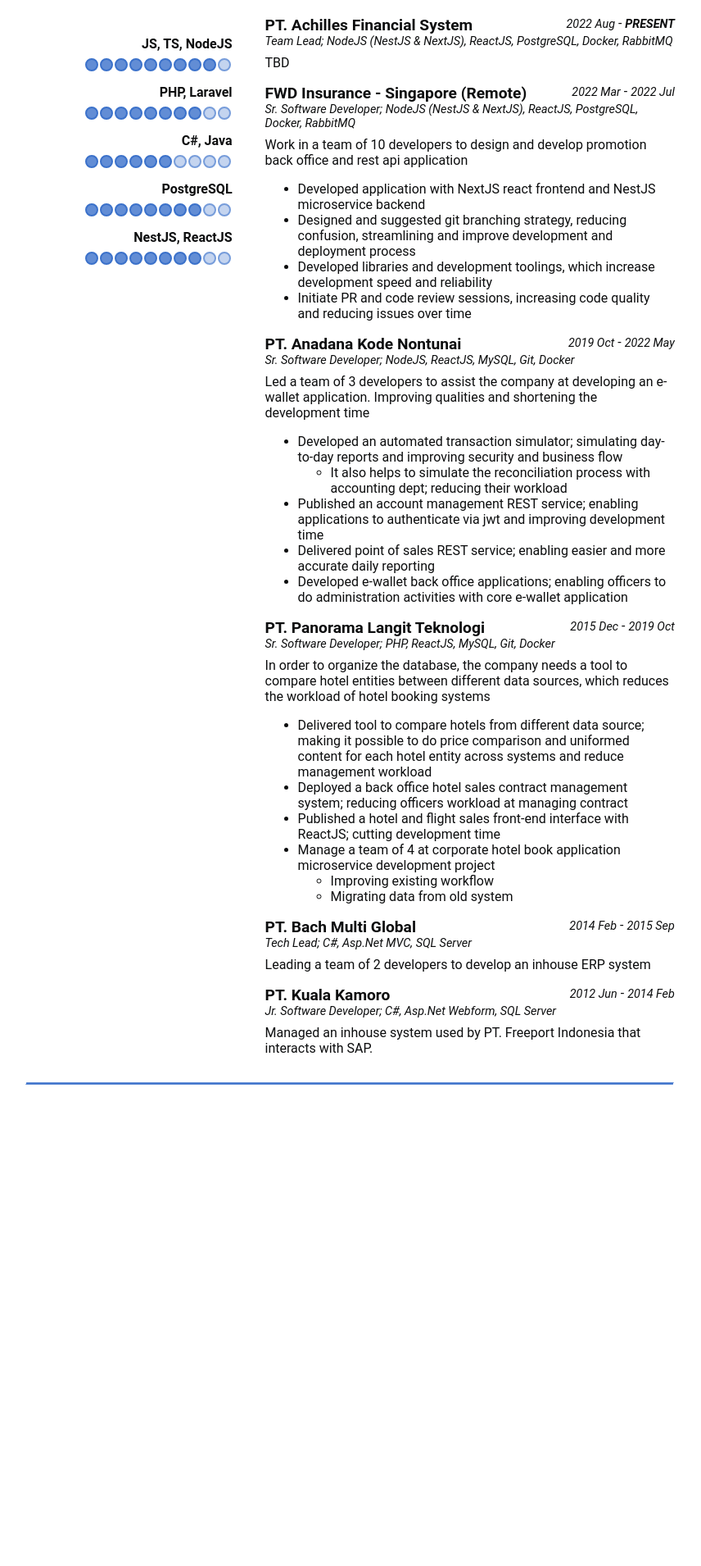
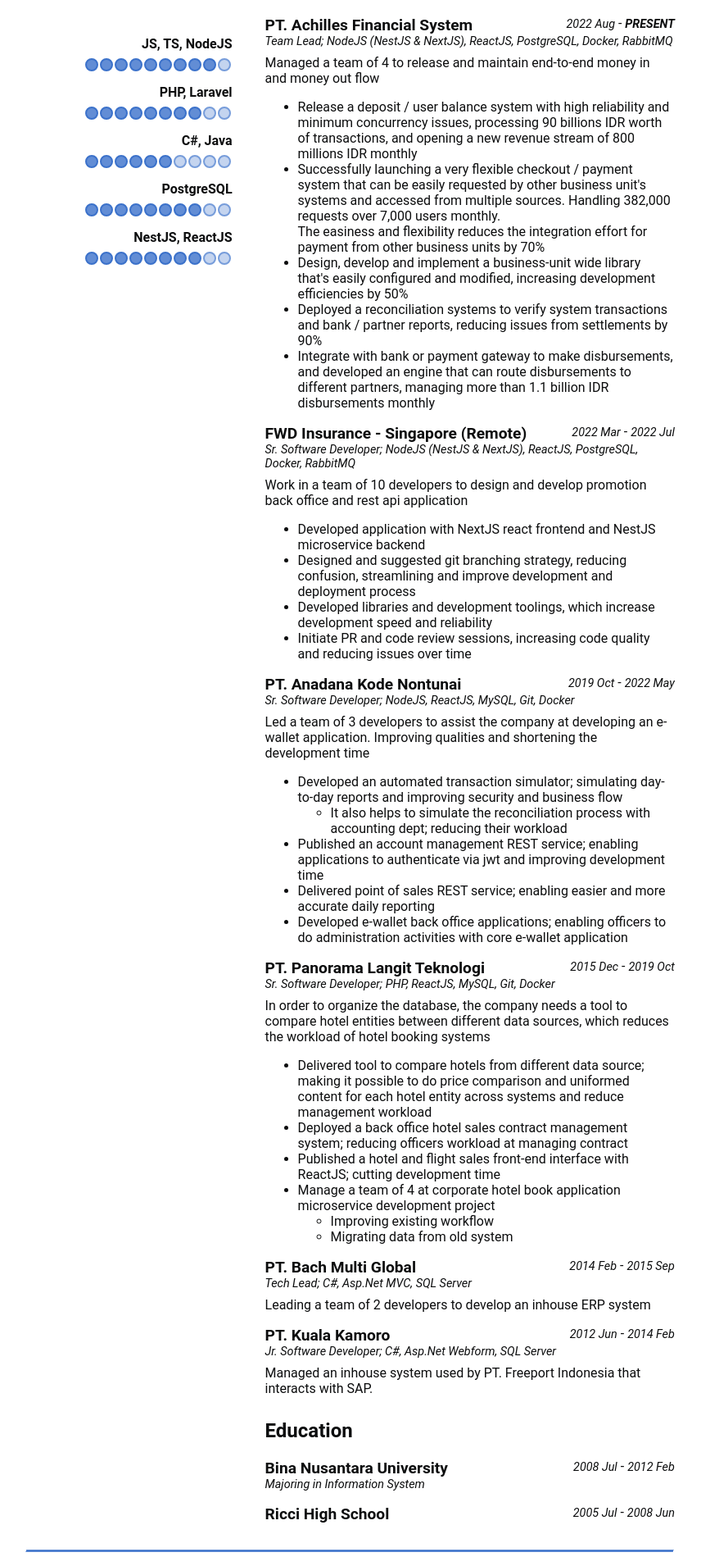
Before and after one commit to fendy3002/interview-tests, a React (Create React App) app in the folder homepage2/: page / in a window 1280 px wide. Shown: the part 381-2291 px from the top of the page at 82% size, without its empty margins (213-1069 px from the left). Before the commit the page ends 1721 px from the top, so only its background shows below. Built offline with nearby package versions, Linux system fonts and the light colour scheme.

Commit message:
Add education section

```diff
--- a/homepage2/src/App.tsx
+++ b/homepage2/src/App.tsx
@@ -5,6 +5,7 @@
 import { PersonalSkills } from "./components/PersonalSkills";
 import { PersonalAbilities } from "./components/PersonalAbilities";
 import { WorkExperience } from "./components/WorkExperience";
+import { Education } from "./components/Education";
 
 function App() {
   return (
@@ -34,6 +35,11 @@
               <WorkExperience />
             </div>
           </div>
+          <div className="row">
+            <div className="column">
+              <Education />
+            </div>
+          </div>
         </div>
       </div>
       <div style={{ width: "200px", marginLeft: "32px" }}></div>
--- /dev/null
+++ b/homepage2/src/components/Education.tsx
@@ -0,0 +1,74 @@
+import moment from "dayjs";
+
+export const EducationDate = (props: { date: Date }) => {
+  return (
+    <span style={{ fontStyle: "italic", fontSize: "0.9em" }}>
+      {moment(props.date).format("YYYY MMM")}
+    </span>
+  );
+};
+
+export const EducationLine = (
+  props: React.PropsWithChildren<{
+    institute: string;
+    periodFrom: Date;
+    periodTo?: Date;
+    skillSet: string;
+  }>
+) => {
+  return (
+    <div style={{}} className="mb-2">
+      <div style={{ display: "flex", justifyContent: "space-between" }}>
+        <div
+          style={{ fontSize: "1.2em", fontWeight: "bold", marginRight: "8px" }}
+        >
+          {props.institute}
+        </div>
+        <div>
+          <EducationDate date={props.periodFrom} />
+          {" - "}
+          {props.periodTo ? (
+            <EducationDate date={props.periodTo} />
+          ) : (
+            <span
+              style={{
+                fontStyle: "italic",
+                fontSize: "0.9em",
+                fontWeight: "bold",
+              }}
+            >
+              PRESENT
+            </span>
+          )}
+        </div>
+      </div>
+      <div
+        style={{ fontStyle: "italic", fontSize: "0.9em", marginBottom: "8px" }}
+      >
+        {props.skillSet}
+      </div>
+      {props.children}
+    </div>
+  );
+};
+export const Education = () => {
+  return (
+    <>
+      <div className="section work-experience">
+        <h2 style={{ marginTop: "12px" }}>Education</h2>
+        <EducationLine
+          institute="Bina Nusantara University"
+          periodFrom={new Date(2008, 6, 1)}
+          periodTo={new Date(2012, 1, 1)}
+          skillSet="Majoring in Information System"
+        ></EducationLine>
+        <EducationLine
+          institute="Ricci High School"
+          periodFrom={new Date(2005, 6, 1)}
+          periodTo={new Date(2008, 5, 1)}
+          skillSet=""
+        ></EducationLine>
+      </div>
+    </>
+  );
+};
--- a/homepage2/src/components/Introduction.tsx
+++ b/homepage2/src/components/Introduction.tsx
@@ -4,11 +4,11 @@
       <div className="section introduction">
         <h2>Brief</h2>
         <p>
-          With over than 10 years of experience, I have led a team of 4 people
-          and have managed end-to-end development cycles. Database and
-          application design are both my strong suit, followed by programming
-          expertise. I usually am a fast learner, highly adaptable on most
-          situations and great a debugging processes.
+          With over than <strong>10 years</strong> of experience, I have led an
+          engineering team and have experience for end-to-end development
+          cycles. Database and application design are both my strong suit,
+          followed by programming expertise. I usually am a fast learner, highly
+          adaptable on most situations and great a debugging processes.
         </p>
       </div>
     </>
--- a/homepage2/src/components/WorkExperience.tsx
+++ b/homepage2/src/components/WorkExperience.tsx
@@ -61,7 +61,43 @@
           periodFrom={new Date(2022, 7, 1)}
           skillSet="Team Lead; NodeJS (NestJS & NextJS), ReactJS, PostgreSQL, Docker, RabbitMQ"
         >
-          {"TBD"}
+          <div>
+            {
+              "Managed a team of 4 to release and maintain end-to-end money in and money out flow"
+            }
+          </div>
+          <ul>
+            <li>
+              Release a deposit / user balance system with high reliability and
+              minimum concurrency issues, processing 90 billions IDR worth of
+              transactions, and opening a new revenue stream of 800 millions IDR
+              monthly
+            </li>
+            <li>
+              Successfully launching a very flexible checkout / payment system
+              that can be easily requested by other business unit's systems and
+              accessed from multiple sources. Handling 382,000 requests over
+              7,000 users monthly.
+              <br />
+              The easiness and flexibility reduces the integration effort for
+              payment from other business units by 70%
+            </li>
+            <li>
+              Design, develop and implement a business-unit wide library that's
+              easily configured and modified, increasing development
+              efficiencies by 50%
+            </li>
+            <li>
+              Deployed a reconciliation systems to verify system transactions
+              and bank / partner reports, reducing issues from settlements by
+              90%
+            </li>
+            <li>
+              Integrate with bank or payment gateway to make disbursements, and
+              developed an engine that can route disbursements to different
+              partners, managing more than 1.1 billion IDR disbursements monthly
+            </li>
+          </ul>
         </WorkExperienceLine>
         <WorkExperienceLine
           company="FWD Insurance - Singapore (Remote)"
```
